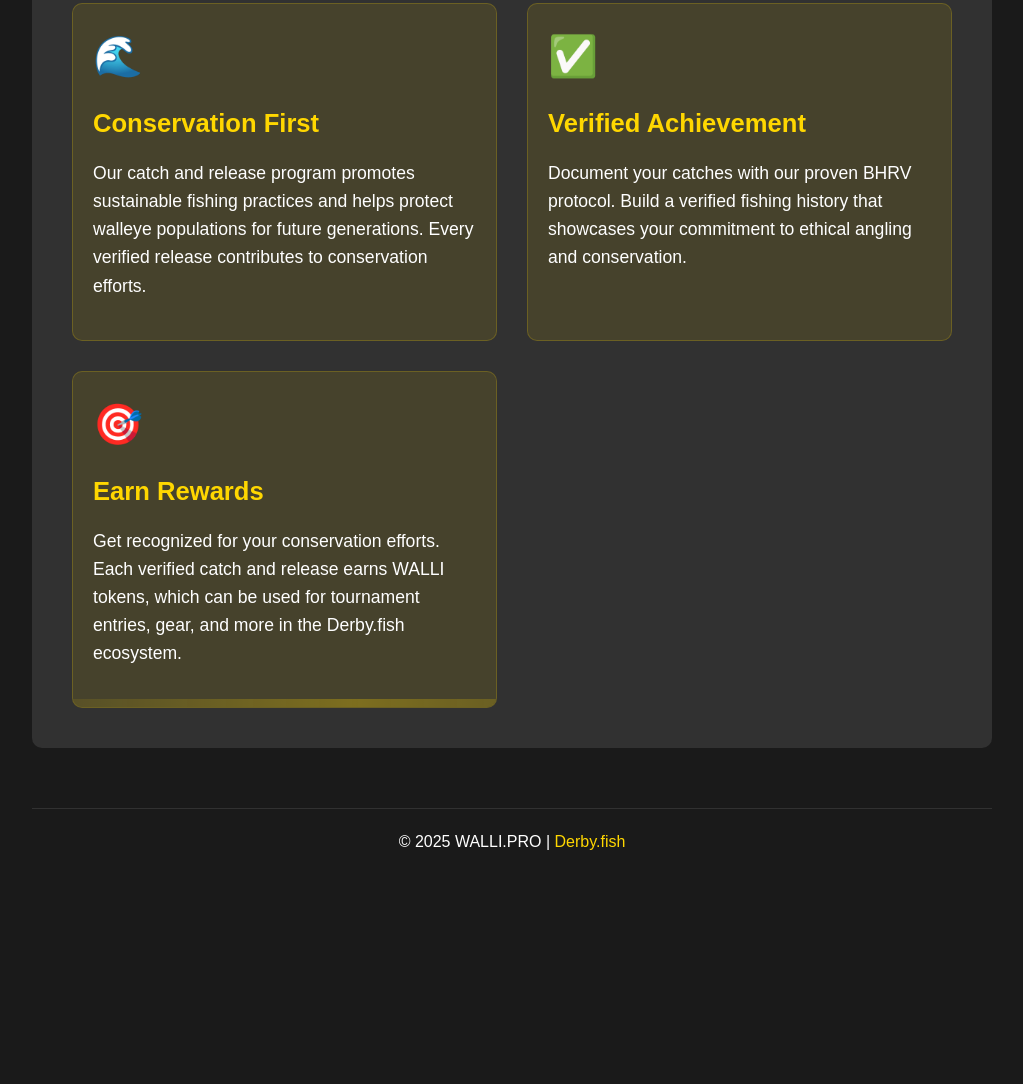
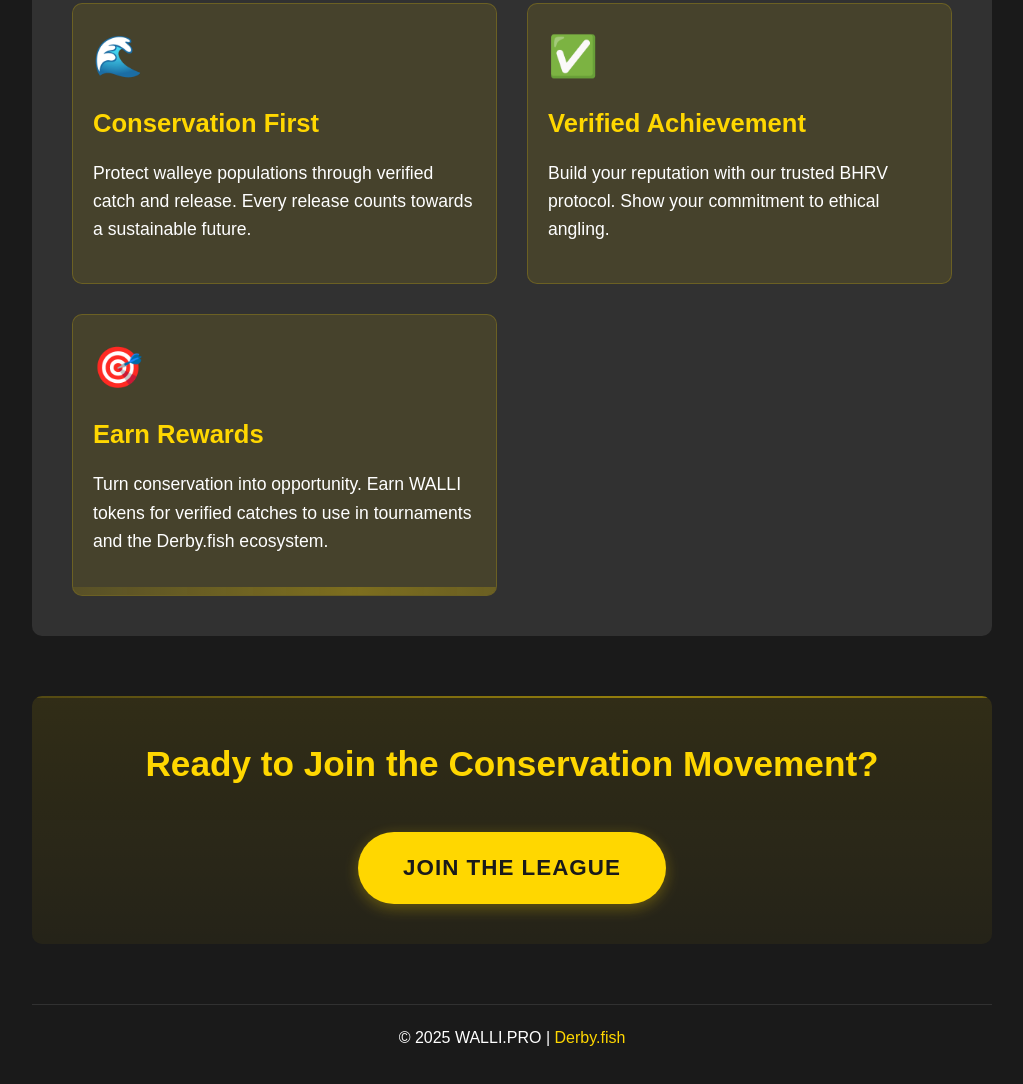
Before and after one commit to gianyrox/walli-pro, a plain HTML site: page index.html in a window 1280 px wide. Shown: the part 2985-4069 px from the top of the page, without its empty margins (128-1151 px from the left). Before the commit the page ends 3900 px from the top, so only its background shows below. Drawn offline with Linux system fonts and the light colour scheme.

Commit message:
footer and explanation

```diff
--- a/index.html
+++ b/index.html
@@ -602,6 +602,45 @@
 			0%, 100% { transform: scale(1); opacity: 0.3; }
 			50% { transform: scale(1.2); opacity: 0.6; }
 		}
+
+		/* Footer CTA styling */
+		.footer-cta {
+			text-align: center;
+			margin: 60px 0;
+			padding: 40px;
+			background: linear-gradient(rgba(255, 215, 0, 0.1), rgba(255, 215, 0, 0.05));
+			border-radius: 10px;
+			position: relative;
+			overflow: hidden;
+		}
+
+		.footer-cta h2 {
+			color: #ffd700;
+			font-size: 2.2em;
+			margin-bottom: 20px;
+			position: relative;
+		}
+
+		.footer-cta .hero-cta {
+			margin-top: 20px;
+		}
+
+		.footer-cta::before {
+			content: '';
+			position: absolute;
+			top: 0;
+			left: -100%;
+			width: 200%;
+			height: 2px;
+			background: linear-gradient(90deg, transparent, rgba(255, 215, 0, 0.5), transparent);
+			animation: shimmer 3s infinite linear;
+		}
+
+		@keyframes shimmer {
+			to {
+				transform: translateX(50%);
+			}
+		}
 	</style>
 </head>
 
@@ -693,20 +732,24 @@
 			<div class="explanation-item fade-in" style="animation-delay: 0.2s">
 				<div class="icon">🌊</div>
 				<h3>Conservation First</h3>
-				<p>Our catch and release program promotes sustainable fishing practices and helps protect walleye populations for future generations. Every verified release contributes to conservation efforts.</p>
+				<p>Protect walleye populations through verified catch and release. Every release counts towards a sustainable future.</p>
 			</div>
 
 			<div class="explanation-item fade-in" style="animation-delay: 0.4s">
 				<div class="icon">✅</div>
 				<h3>Verified Achievement</h3>
-				<p>Document your catches with our proven BHRV protocol. Build a verified fishing history that showcases your commitment to ethical angling and conservation.</p>
+				<p>Build your reputation with our trusted BHRV protocol. Show your commitment to ethical angling.</p>
 			</div>
 
 			<div class="explanation-item fade-in wave" style="animation-delay: 0.6s">
 				<div class="icon">🎯</div>
 				<h3>Earn Rewards</h3>
-				<p>Get recognized for your conservation efforts. Each verified catch and release earns WALLI tokens, which can be used for tournament entries, gear, and more in the Derby.fish ecosystem.</p>
+				<p>Turn conservation into opportunity. Earn WALLI tokens for verified catches to use in tournaments and the Derby.fish ecosystem.</p>
 			</div>
+		</div>
+		<div class="footer-cta">
+			<h2>Ready to Join the Conservation Movement?</h2>
+			<a href="https://derby.fish" class="hero-cta">Join the League</a>
 		</div>
 		<footer>
 			<p>© 2025 WALLI.PRO | <a href="https://derby.fish">Derby.fish</a></p>
```
